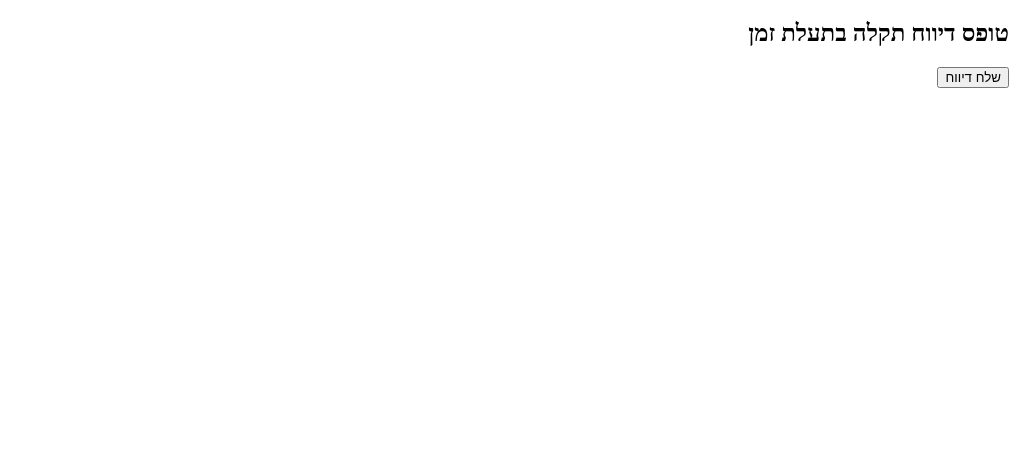
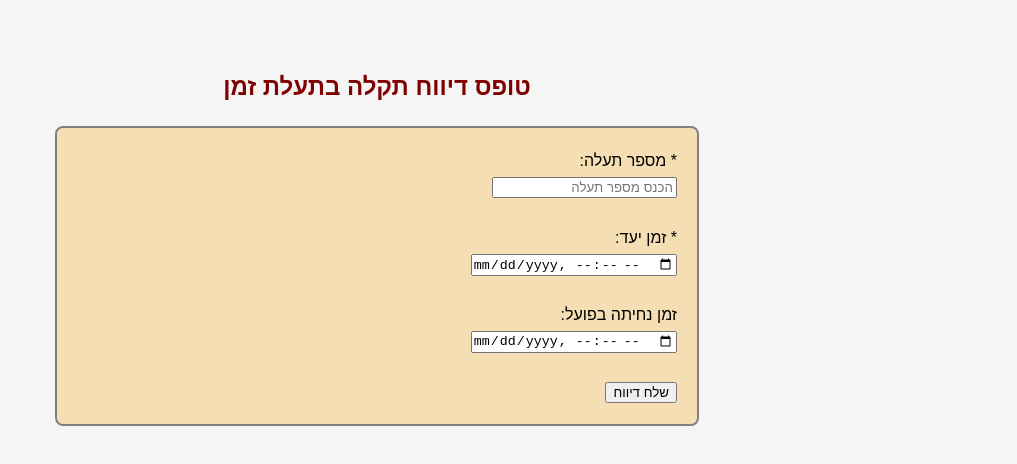
Before and after one commit to YarinAshkenazi/project-yarin-ashkenazi-322711953, a plain HTML site: page q3/index.html in a window 1280 px wide. Shown: the whole page, without its empty margins (263-1280 px from the left). Drawn offline with Linux system fonts and the light colour scheme.

Commit message:
עיצוב עמוד + עיצוב טופס + עיצוב שגיאות + הוספת 3 שדות ראשונים

```diff
--- a/q3/index.html
+++ b/q3/index.html
@@ -13,9 +13,19 @@
 <div class="page-container">
   <h2>טופס דיווח תקלה בתעלת זמן</h2>
 <form id="reportform">
-
-
-
+<label for="channel-number">* מספר תעלה:</label><br>
+<!-- btn 1 -->
+    <input type="number" placeholder="הכנס מספר תעלה" id="channel-number" name="channel-number">
+    <div id="channelError" class="error">אנא הזן מספר תעלה</div>
+    <br><br>
+<!-- btn 2 -->
+    <label for="target-time">* זמן יעד:</label><br>
+    <input type="datetime-local" id="target-time" name="target-time">
+    <div id="targetTimeError" class="error">אנא הזן זמן יעד</div>
+    <br><br>
+<!-- btn 3 -->
+<label for="landing-time">זמן נחיתה בפועל:</label><br>
+    <input type="datetime-local" id="landing-time" name="landing-time"><br><br>
 
 <button type="submit">שלח דיווח</button>
 </form>
--- a/q3/style.css
+++ b/q3/style.css
@@ -0,0 +1,26 @@
+.error {
+      color: red;
+      font-size: 14px;
+      display: none;
+    }
+
+    body {
+      font-family: Arial;
+      background-color: whitesmoke;
+      padding: 40px;
+      line-height: 1.6;
+    }
+
+    h2 {
+      text-align: center;
+      color: maroon;
+    }
+
+    form {
+      max-width: 600px;
+      margin: auto;
+      padding: 20px;
+      background: wheat;
+      border: 2px solid grey;
+      border-radius: 8px;
+    }
```
